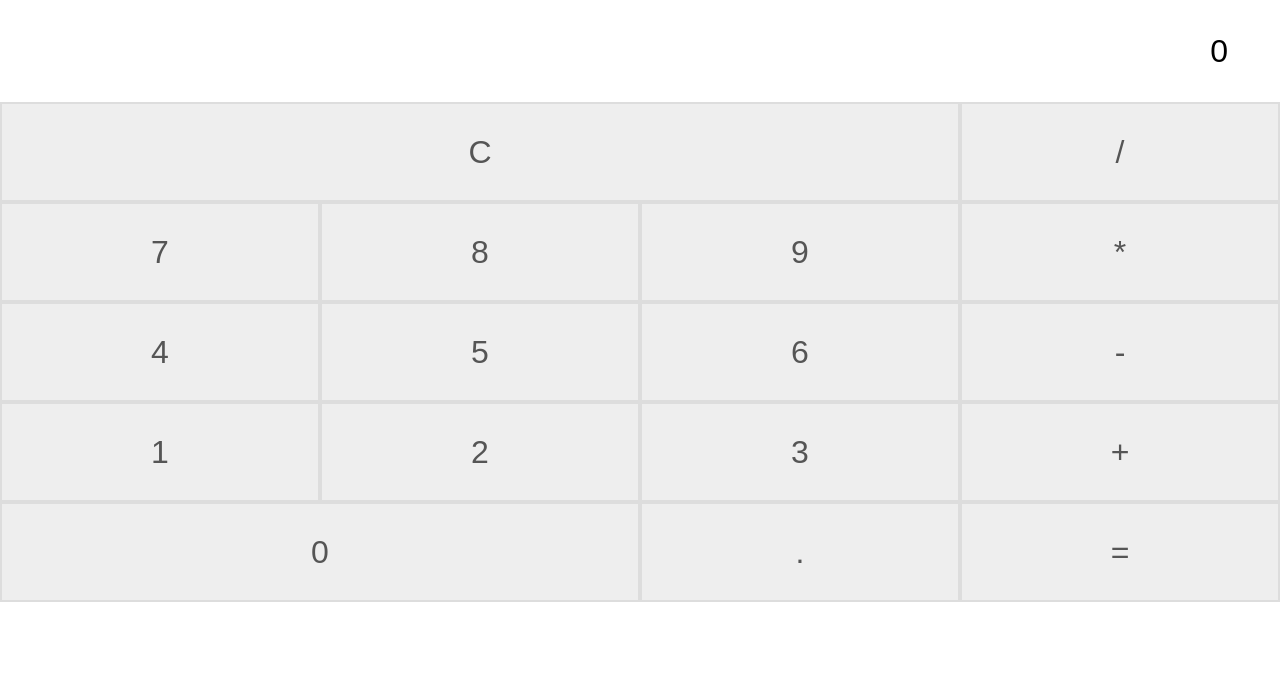
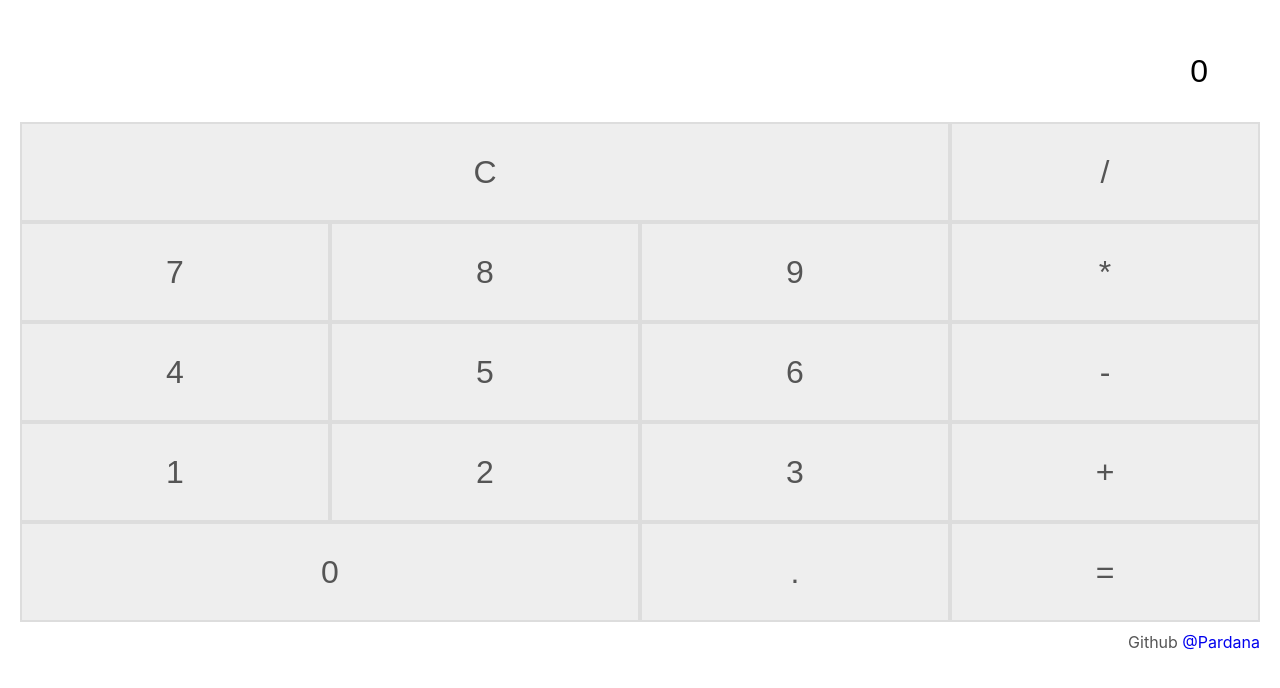
Before and after one commit to pardana/gocalculator, a React (Create React App) app: page / in a window 1280 px wide. Shown: the top 688 px of the page. Built offline with nearby package versions, Linux system fonts and the light colour scheme.

Commit message:
update bookmark

```diff
--- a/src/App.js
+++ b/src/App.js
@@ -85,6 +85,8 @@ class App extends Component {
             />
           );
         })}
+
+        <span className="bookmark">Github <a href="https://github.com/pardana" target={"_blank"}>@Pardana</a></span>
       </div>
     );
   }
--- a/src/components/Button.js
+++ b/src/components/Button.js
@@ -3,7 +3,7 @@ import React, { Component } from "react";
 class Button extends Component {
   render() {
     return (
-      <div className={`column-${this.props.cols}`}>
+      <div className={`column-space column-${this.props.cols}`}>
         <button
           className="calc-button"
           onClick={() => this.props.action(this.props.symbol)}
--- a/src/css/style.css
+++ b/src/css/style.css
@@ -1,3 +1,7 @@
+.App{
+    margin: 20px;
+}
+
 .column-3 {
   width: 75%;
   float: left;
@@ -20,11 +24,12 @@
   background: #eee;
   font-size: 32px;
   color: #555;
+  /* border-radius: 50px; */
 }
 
 .result {
   height: 100px;
-  width: auto;
+  width: 100%;
   border: none;
   text-align: right;
   font-size: 32px;
@@ -40,4 +45,14 @@
   z-index: 99;
   top: 10px;
   color: #aaa;
+  margin-right: 15px;
+  float: right;
 }
+
+.bookmark{
+    float: right;
+    margin-top: 10px;
+    color: #555;
+}
+
+a:link { text-decoration: none; }
```
Also changed, not shown: src/App.css (deleted, +0 -38 lines), public/logo192.png (deleted), public/logo512.png (deleted), public/manifest.json (deleted).
